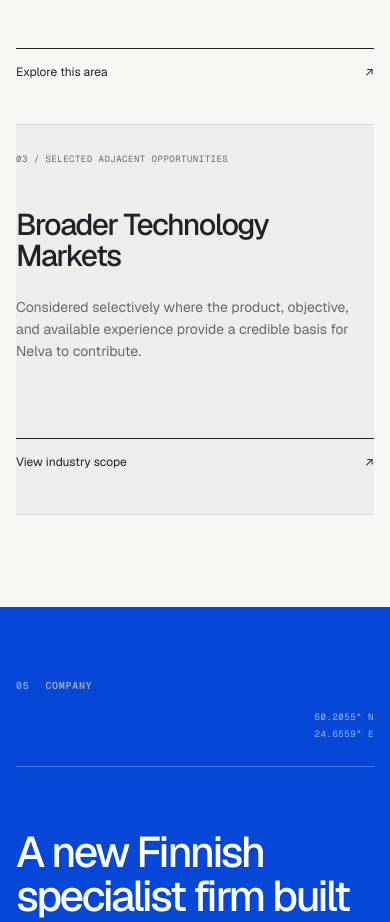
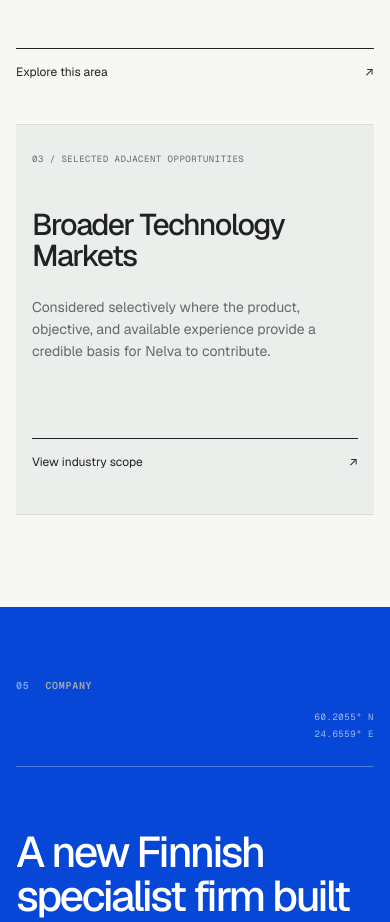
Before and after one commit to Maged-Mukred/Nelva, a Next.js app: page / in a window 390 px wide. Shown: the part 6360-7282 px from the top of the page. Built offline with nearby package versions, Linux system fonts and the light colour scheme.

Commit message:
Update globals.css

```diff
--- a/app/globals.css
+++ b/app/globals.css
@@ -568,7 +568,7 @@ button, a { -webkit-tap-highlight-color: transparent; }
   .industry-primary li:nth-child(even) { padding-left: 0; }
   .industry-secondary-group { grid-template-columns: 1fr; }
   .industry-secondary, .industry-adjacent { min-height: 390px; padding: 28px 0; border-right: 0; border-bottom: 1px solid var(--line); }
-  ..industry-adjacent { margin-inline: 0; padding-inline: 16px; max-width: 100%; }
+  .industry-adjacent { margin-inline: 0; padding-inline: 16px; max-width: 100%; }
 
   .foundation-grid { display: block; min-height: 0; }
   .foundation-aside { min-height: 160px; padding: 50px 0 26px; border-right: 0; border-bottom: 1px solid rgba(255,255,255,.28); flex-direction: row; align-items: flex-end; }
```
